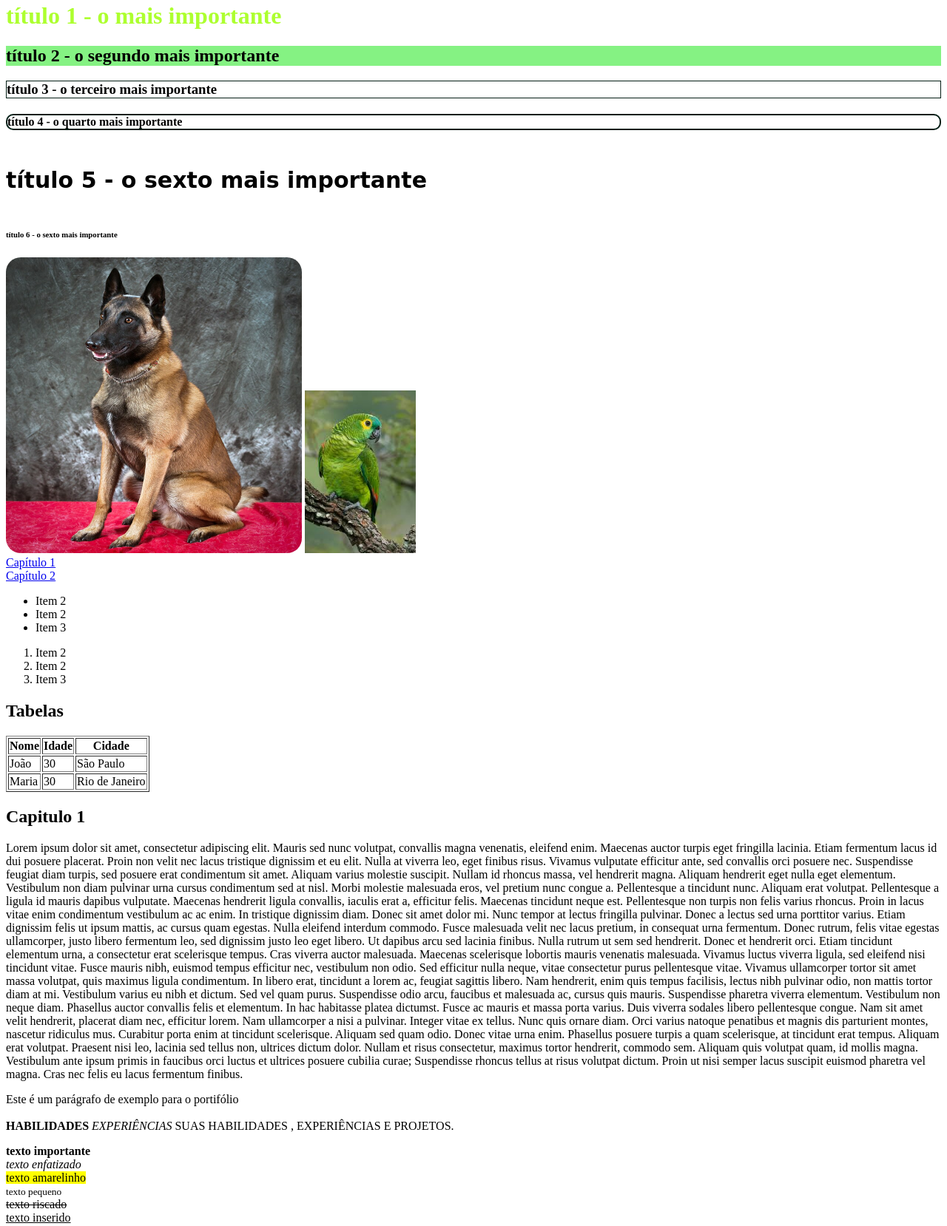
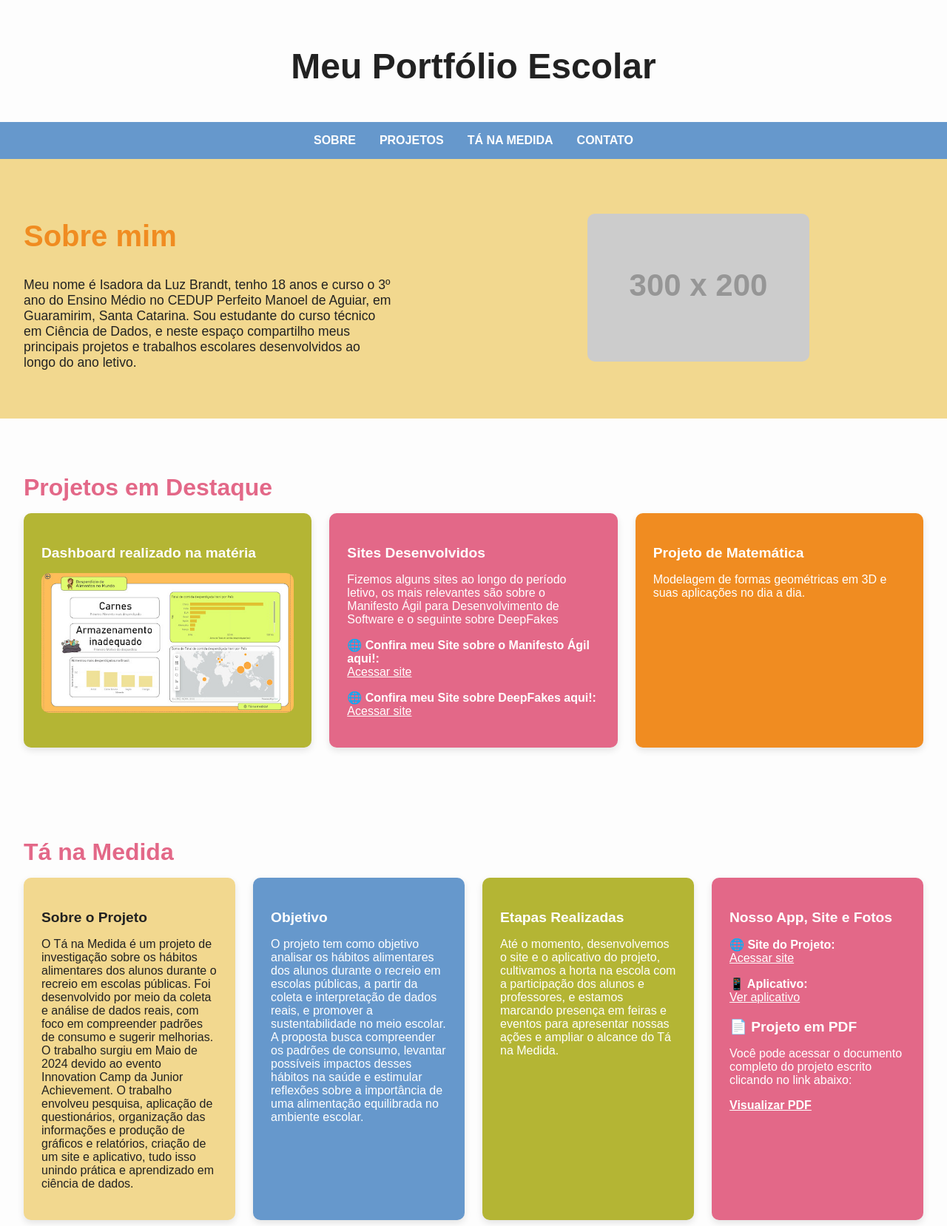
Before and after one commit to IsadoraBrandt/Portifolio, a plain HTML site: page index.html in a window 1280 px wide. Shown: the part 18-1676 px from the top of the page at 74% size. Drawn offline with Linux system fonts and the light colour scheme; placeholder pictures from the web are drawn by us.

Commit message:
Add files via upload

```diff
--- a/index.html
+++ b/index.html
@@ -1,107 +1,253 @@
 <!DOCTYPE html>
 <html lang="pt-br">
 <head>
-    <meta charset="UTF-8">
-    <meta name="viewport" content="width=device-width, initial-scale=1.0">
-    <title>Portifólio</title>
+  <meta charset="UTF-8">
+  <meta name="viewport" content="width=device-width, initial-scale=1.0">
+  <title>Portfólio Escolar</title>
+  <style>
+    :root {
+      --tangerine: #F08C21;
+      --butter: #F2D88F;
+      --blush: #E36888;
+      --sea: #6698CC;
+      --matcha: #B4B534;
+      --background: #FDFDFD;
+    }
+
+    body {
+      margin: 0;
+      font-family: 'Arial', sans-serif;
+      background-color: var(--background);
+      color: #222;
+    }
+
+    header {
+      padding: 3rem 2rem 1rem;
+      text-align: center;
+    }
+
+    header h1 {
+      font-size: 3rem;
+      font-weight: bold;
+    }
+
+    nav {
+      display: flex;
+      justify-content: center;
+      gap: 2rem;
+      padding: 1rem 0;
+      background-color: var(--sea);
+    }
+
+    nav a {
+      color: white;
+      font-weight: bold;
+      text-decoration: none;
+      text-transform: uppercase;
+    }
+
+    .hero {
+      display: flex;
+      flex-wrap: wrap;
+      align-items: center;
+      justify-content: space-between;
+      padding: 3rem 2rem;
+      background-color: var(--butter);
+    }
+
+    .hero-text {
+      flex: 1 1 300px;
+    }
+
+    .hero-text h2 {
+      font-size: 2.5rem;
+      color: var(--tangerine);
+    }
+
+    .hero-text p {
+      font-size: 1.1rem;
+      max-width: 500px;
+    }
+
+    .hero-img {
+      flex: 1 1 300px;
+      text-align: center;
+    }
+
+    .hero-img img {
+      max-width: 300px;
+      border-radius: 10px;
+    }
+
+    .section {
+      padding: 3rem 2rem;
+    }
+
+    .section h2 {
+      font-size: 2rem;
+      margin-bottom: 1rem;
+      color: var(--blush);
+    }
+
+    .grid {
+      display: grid;
+      grid-template-columns: repeat(auto-fit, minmax(240px, 1fr));
+      gap: 1.5rem;
+    }
+
+    .card {
+      background-color: var(--matcha);
+      border-radius: 10px;
+      padding: 1.5rem;
+      color: white;
+      box-shadow: 0 4px 10px rgba(0,0,0,0.1);
+    }
+
+    .card h3 {
+      font-size: 1.2rem;
+      margin-bottom: 0.5rem;
+    }
+
+    footer {
+      background-color: var(--sea);
+      color: white;
+      text-align: center;
+      padding: 2rem 1rem;
+      font-size: 0.9rem;
+    }
+
+    @media (max-width: 600px) {
+      .hero {
+        flex-direction: column;
+        text-align: center;
+      }
+
+      .hero-text h2 {
+        font-size: 2rem;
+      }
+    }
+  </style>
 </head>
 <body>
-    <h1 style="color: greenyellow;"> título 1 - o mais importante</h1>
-    <h2 style="background-color: rgb(133, 242, 131);"> título 2 - o segundo mais importante</h2>
-    <h3 style="border: 0.5px solid rgb(4, 30, 21);"> título 3 - o terceiro mais importante</h3>
-    <h4 style="border:  2px solid rgb(4, 30, 21); border-radius: 10px;"> título 4 - o quarto mais importante</h4>
-    <h5 style="font-family: cursive; font-size: 30px;"> título 5 - o sexto mais importante</h5>
-    <h6> título 6 - o sexto mais importante</h6>
 
-    <img src="/zeusS2.jpg" alt="Imagem de um cachorro"
-    style=" width: 400px; height: 400px; border-radius: 20px;">
+  <header>
+    <h1>Meu Portfólio Escolar</h1>
+  </header>
 
- </head>
-<body>
-        <a href ="https://www.google.com" target="_blank">
-            <img src="/papagaio.jfif" alt=" Google Logo"  width="150px" heigh="50">
-            </a> <br>
-            <a href="#c1">Capítulo 1</a> <br>
-            <a href="#c2">Capítulo 2</a> <br>
+  <nav>
+    <a href="#sobre">Sobre</a>
+    <a href="#projetos">Projetos</a>
+    <a href="#tanaMedida">Tá na Medida</a>
+    <a href="#contato">Contato</a>
+  </nav>
+
+  <section class="hero" id="sobre">
+    <div class="hero-text">
+      <h2>Sobre mim</h2>
+      <p> Meu nome é Isadora da Luz Brandt, tenho 18 anos e curso o 3º ano do Ensino Médio no CEDUP Perfeito
+        Manoel de Aguiar, em Guaramirim, Santa Catarina. Sou estudante do curso técnico em Ciência de Dados,
+         e neste espaço compartilho meus principais projetos e trabalhos escolares desenvolvidos ao longo do
+        ano letivo.
+      </p>
+    </div>
+    <div class="hero-img">
+      <img src="https://via.placeholder.com/300x200.png?text=Imagem+Projeto" alt="Projeto destaque">
+    </div>
+  </section>
+
+  <section class="section" id="projetos">
+    <h2>Projetos em Destaque</h2>
+    <div class="grid">
+      <div class="card">
+        <h3> Dashboard realizado na matéria </h3>
+        <p> <img src="DASH.jpg" alt="Dashboard" style="width: 100%; border-radius: 10px;">
+        </p>
+      </div>
+      <div class="card" style="background-color: var(--blush);">
+        <h3>Sites Desenvolvidos</h3>
+        <p> Fizemos alguns sites ao longo do período letivo, os mais relevantes são sobre o Manifesto Ágil
+            para Desenvolvimento de Software e o seguinte sobre DeepFakes
+
+            <p><strong>🌐 Confira meu Site sobre o Manifesto Ágil aqui!:</strong><br>
+                <a href="https://sites.google.com/estudante.sed.sc.gov.br/agilmanifesto/in%C3%ADcio" target="_blank" style="color: white; text-decoration: underline;">Acessar site</a></p>
+
+                <p><strong>🌐 Confira meu Site sobre DeepFakes aqui!:</strong><br>
+                    <a href="https://sites.google.com/estudante.sed.sc.gov.br/deepfake-vivo/in%C3%ADcio" target="_blank" style="color: white; text-decoration: underline;">Acessar site</a></p>
+            </p>
+      </div>
+      <div class="card" style="background-color: var(--tangerine);">
+        <h3>Projeto de Matemática</h3>
+        <p>Modelagem de formas geométricas em 3D e suas aplicações no dia a dia.</p>
+      </div>
+    </div>
+  </section>
+
+  <section class="section" id="tanaMedida">
+    <h2>Tá na Medida</h2>
+    <div class="grid">
+
+      <div class="card" style="background-color: var(--butter); color: #222;">
+        <h3>Sobre o Projeto</h3>
+        <p>O Tá na Medida é um projeto de investigação sobre os hábitos alimentares dos alunos
+          durante o recreio em escolas públicas. Foi desenvolvido por meio da coleta e análise
+          de dados reais, com foco em compreender padrões de consumo e sugerir melhorias. O trabalho surgiu
+          em Maio de 2024 devido ao evento Innovation Camp da Junior Achievement.
+          O trabalho envolveu pesquisa, aplicação de questionários, organização das informações e
+          produção de gráficos e relatórios, criação de um site e aplicativo, tudo isso unindo prática e
+          aprendizado em ciência de dados.</p>
+      </div>
+
+      <div class="card" style="background-color: var(--sea);">
+        <h3>Objetivo</h3>
+        <p>O projeto tem como objetivo analisar os hábitos alimentares dos alunos durante o recreio
+          em escolas públicas, a partir da coleta e interpretação de dados reais, e promover a sustentabilidade
+          no meio escolar. A proposta busca compreender os padrões de consumo, levantar possíveis impactos desses
+          hábitos na saúde e
+          estimular reflexões sobre a importância de uma alimentação equilibrada no ambiente escolar.</p>
+      </div>
+
+      <div class="card" style="background-color: var(--matcha);">
+        <h3>Etapas Realizadas</h3>
+        <p>Até o momento, desenvolvemos o site e o aplicativo do projeto, cultivamos a horta na escola
+          com a participação dos alunos e professores, e estamos marcando presença em feiras e
+          eventos para apresentar nossas ações e ampliar o alcance do Tá na Medida.</p>
+      </div>
+
+      <div class="card" style="background-color: var(--blush);">
+        <h3>Nosso App, Site e Fotos</h3>
+        <p><strong>🌐 Site do Projeto:</strong><br>
+          <a href="https://link-do-site.com" target="_blank" style="color: white; text-decoration: underline;">Acessar site</a></p>
+
+        <p><strong>📱 Aplicativo:</strong><br>
+          <a href="https://link-do-app.com" target="_blank" style="color: white; text-decoration: underline;">Ver aplicativo</a></p>
+
+        <h3>📄 Projeto em PDF</h3>
+        <p>Você pode acessar o documento completo do projeto escrito clicando no link abaixo:</p>
+        <a href="https://docs.google.com/document/d/19TdlfeYS-LrFZrVwSxwGAXZMGL9CUPBA/edit?usp=sharing&ouid=111062464511900316449&rtpof=true&sd=true" target="_blank" style="color: white; font-weight: bold; text-decoration: underline;">Visualizar PDF</a>
+      </div>
+    </div>
+
+    <!-- GALERIA DE FOTOS NO FINAL -->
+    <div style="margin-top: 3rem;">
+      <h3 style="color: var(--blush); font-size: 1.5rem;">📸 Fotos do Projeto</h3>
+      <div style="display: grid; grid-template-columns: repeat(auto-fit, minmax(200px, 1fr)); gap: 1rem; margin-top: 1rem;">
+        <img src="feiraciencias.jpg" alt="Equipe na Feira de Ciências" style="width: 100%; border-radius: 10px;">
+        <img src="unnamed (1).jpg" alt="Equipe cultivando a horta" style="width: 100%; border-radius: 10px;">
+        <img src="feira.jpg" alt="Premiação Feira de Ciências do CEDUP" style="width: 100%; border-radius: 10px;">
+        <img src="DASH.jpg" alt="Dashboard" style="width: 100%; border-radius: 10px;">
+      </div>
+    </div>
+  </section>
 
 
-                <ul>
-                  <li> Item 2</a></li>
-                 <li> Item 2 </a></li>
-                 <li> Item 3 </a></li>
+  <section class="section" id="contato">
+    <h2>Contato</h2>
+    <p>Quer saber mais ou deixar um comentário? Envie um e-mail para <a href="mailto:meuemail@escola.com">meuemail@escola.com</a></p>
+  </section>
 
-                </ul>
-
-                <ol>
-                 <li> Item 2</a></li>
-                 <li> Item 2 </a></li>
-                 <li> Item 3 </a></li>
-
-                </ol>
-
-    <h2>Tabelas</h2>
-
-                <table border="1">
-                        <tr>
-                            <th>Nome</th>
-                            <th>Idade</th>
-                            <th>Cidade</th>
-                        </tr>
-                        <tr>
-                            <td>João</td>
-                            <td>30 </td>
-                            <td>São Paulo</td>
-                        </tr>
-                        <tr>
-                            <td>Maria</td>
-                            <td>30 </td>
-                            <td>Rio de Janeiro</td>
-                        </tr>
-
-
-
-
-                </table>
-
-
-
-
-
-
-
-
-
-    <h2 id="c1">Capitulo 1 </h2>
-    <p>Lorem ipsum dolor sit amet, consectetur adipiscing elit. Mauris sed nunc volutpat, convallis magna venenatis, eleifend enim. Maecenas auctor turpis eget fringilla lacinia. Etiam fermentum lacus id dui posuere placerat. Proin non velit nec lacus tristique dignissim et eu elit. Nulla at viverra leo, eget finibus risus. Vivamus vulputate efficitur ante, sed convallis orci posuere nec. Suspendisse feugiat diam turpis, sed posuere erat condimentum sit amet. Aliquam varius molestie suscipit. Nullam id rhoncus massa, vel hendrerit magna. Aliquam hendrerit eget nulla eget elementum. Vestibulum non diam pulvinar urna cursus condimentum sed at nisl.
-Morbi molestie malesuada eros, vel pretium nunc congue a. Pellentesque a tincidunt nunc. Aliquam erat volutpat. Pellentesque a ligula id mauris dapibus vulputate. Maecenas hendrerit ligula convallis, iaculis erat a, efficitur felis. Maecenas tincidunt neque est. Pellentesque non turpis non felis varius rhoncus. Proin in lacus vitae enim condimentum vestibulum ac ac enim. In tristique dignissim diam. Donec sit amet dolor mi. Nunc tempor at lectus fringilla pulvinar. Donec a lectus sed urna porttitor varius. Etiam dignissim felis ut ipsum mattis, ac cursus quam egestas. Nulla eleifend interdum commodo. Fusce malesuada velit nec lacus pretium, in consequat urna fermentum. Donec rutrum, felis vitae egestas ullamcorper, justo libero fermentum leo, sed dignissim justo leo eget libero.
-Ut dapibus arcu sed lacinia finibus. Nulla rutrum ut sem sed hendrerit. Donec et hendrerit orci. Etiam tincidunt elementum urna, a consectetur erat scelerisque tempus. Cras viverra auctor malesuada. Maecenas scelerisque lobortis mauris venenatis malesuada. Vivamus luctus viverra ligula, sed eleifend nisi tincidunt vitae. Fusce mauris nibh, euismod tempus efficitur nec, vestibulum non odio. Sed efficitur nulla neque, vitae consectetur purus pellentesque vitae. Vivamus ullamcorper tortor sit amet massa volutpat, quis maximus ligula condimentum. In libero erat, tincidunt a lorem ac, feugiat sagittis libero. Nam hendrerit, enim quis tempus facilisis, lectus nibh pulvinar odio, non mattis tortor diam at mi. Vestibulum varius eu nibh et dictum. Sed vel quam purus.
-Suspendisse odio arcu, faucibus et malesuada ac, cursus quis mauris. Suspendisse pharetra viverra elementum. Vestibulum non neque diam. Phasellus auctor convallis felis et elementum. In hac habitasse platea dictumst. Fusce ac mauris et massa porta varius. Duis viverra sodales libero pellentesque congue. Nam sit amet velit hendrerit, placerat diam nec, efficitur lorem. Nam ullamcorper a nisi a pulvinar. Integer vitae ex tellus. Nunc quis ornare diam. Orci varius natoque penatibus et magnis dis parturient montes, nascetur ridiculus mus. Curabitur porta enim at tincidunt scelerisque. Aliquam sed quam odio. Donec vitae urna enim.
-Phasellus posuere turpis a quam scelerisque, at tincidunt erat tempus. Aliquam erat volutpat. Praesent nisi leo, lacinia sed tellus non, ultrices dictum dolor. Nullam et risus consectetur, maximus tortor hendrerit, commodo sem. Aliquam quis volutpat quam, id mollis magna. Vestibulum ante ipsum primis in faucibus orci luctus et ultrices posuere cubilia curae; Suspendisse rhoncus tellus at risus volutpat dictum. Proin ut nisi semper lacus suscipit euismod pharetra vel magna. Cras nec felis eu lacus fermentum finibus.
-    </p>
-
-    <p> Este é um parágrafo de exemplo para o portifólio
-        <br>
-        <br>
-        <B>HABILIDADES</B> <I>EXPERIÊNCIAS </I> SUAS HABILIDADES , EXPERIÊNCIAS E PROJETOS.
-        </p>
-        <strong> texto importante </strong>
-        <br>
-        <em> texto enfatizado </em>
-        <br>
-        <mark> texto amarelinho </mark>
-        <br>
-        <small>texto pequeno</small>
-        <br>
-        <del> texto riscado </del>
-        <br>
-        <ins> texto inserido </ins>
-        <br>
-        teste<sub> texto subescrito</sub>
-        <br>
-        teste<sup> textosobreescrito</sup>
-
-        <h2> diferença entre negrito (b) e strong</h2>
-        o elemento <b> é usado para destacar texto indicar importância , enquanto o  </b>
+  <footer>
+    <p>&copy; 2025 Portfólio Escolar | Desenvolvido com 💛</p>
+  </footer>
 
 </body>
 </html>
```
Also changed, not shown: DASH.jpg (added), DASH.png (added), feira.jpg (added), feiraciencias.jpg (added), unnamed (1).jpg (added), 1 other file.
